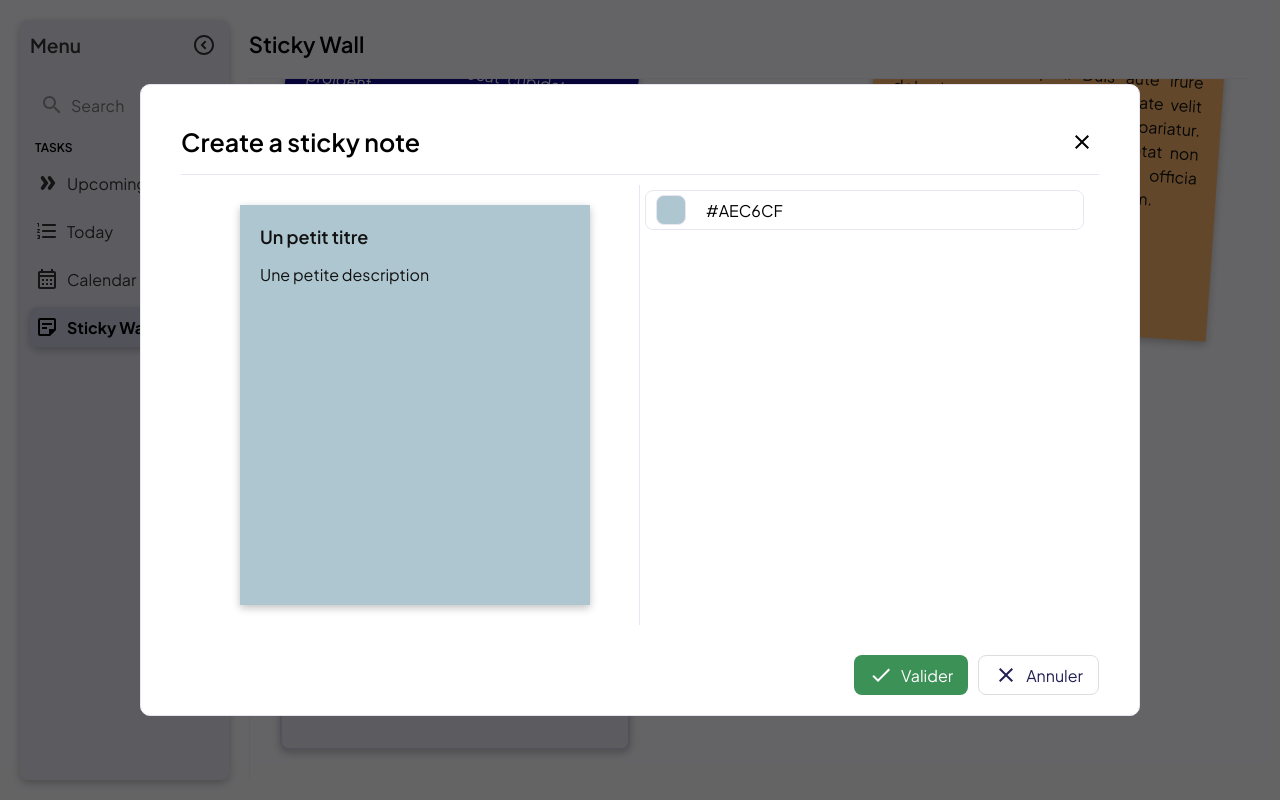
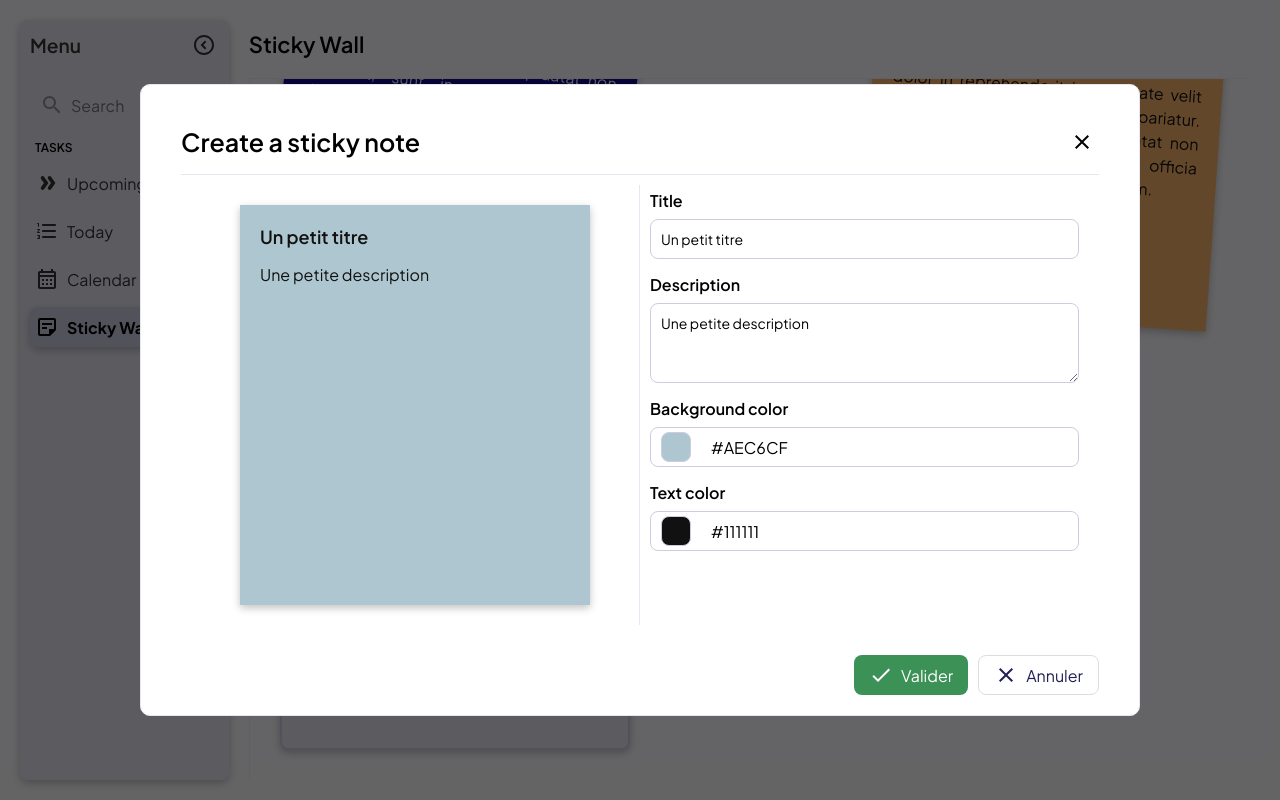
Before and after one commit to SkyHuss/todoList, a React (Vite) app: page /sticky-wall in a window 1280 px wide. Both pictures are taken after a click on the element 454 px from the left and 550 px from the top of the page. Built offline with nearby package versions, Linux system fonts and the light colour scheme.

Commit message:
feat(sticky-wall): implement form design and update

```diff
--- a/src/components/Generic/ColorPicker/ColorPicker.css
+++ b/src/components/Generic/ColorPicker/ColorPicker.css
@@ -5,18 +5,22 @@
 .picker-wrapper .color-picker-container {
     height: 40px;
     width: 100%;
-    border: solid 1px var(--neutral-300);
+    border: solid 1px var(--neutral-400);
     border-radius: 8px;
     display: flex;
     align-items: center;
     gap: 20px;
 }
 
+.picker-wrapper .color-picker-container:hover {
+    cursor: pointer;
+}
+
 .picker-wrapper .color-picker-container .color-preview {
     height: 30px;
     width: 30px;
     border-radius: 8px;
-    border: solid 1px var(--neutral-300);
+    border: solid 1px var(--neutral-400);
     margin-left: 10px;
 }
 
@@ -26,4 +30,5 @@
     top: 40px;
     box-shadow: rgba(0, 0, 0, 0.24) 0px 3px 8px;
     border-radius: 8px;
+    z-index: 10;
 }
--- a/src/components/forms/StickyNoteForm/StickyNoteForm.css
+++ b/src/components/forms/StickyNoteForm/StickyNoteForm.css
@@ -17,7 +17,35 @@
 
 .sticky-note-form-container .content .form-section {
     width: 50%;
-    padding: 5px;
+    padding: 5px 10px;
+}
+
+.sticky-note-form-container .content .form-section .form-input {
+    display: flex;
+    flex-direction: column;
+    gap: 8px;
+    margin-bottom: 15px;
+}
+
+.sticky-note-form-container .content .form-section .form-input .label{
+    font-weight: 600;
+    font-size: 16px;
+}
+
+.sticky-note-form-container .content .form-section .form-input input {
+    height: 40px;
+    border: solid 1px var(--neutral-400);
+    border-radius: 8px;
+    padding: 10px;
+    font-size: 14px;
+}
+
+.sticky-note-form-container .content .form-section .form-input textarea {
+    height: 80px;
+    border: solid 1px var(--neutral-400);
+    border-radius: 8px;
+    padding: 10px;
+    font-size: 14px;
 }
 
 .sticky-note-form-container .action-buttons {
--- a/src/components/forms/StickyNoteForm/StickyNoteForm.tsx
+++ b/src/components/forms/StickyNoteForm/StickyNoteForm.tsx
@@ -3,52 +3,94 @@ import { useState } from 'react';
 import { HexColorPicker } from 'react-colorful';
 import { v4 as uuidv4 } from 'uuid';
 import { ButtonType } from '../../../constants/Button';
-import { StickNoteType } from "../../../pages/stickyWall/stickyWall"
+import { StickNoteType } from "../../../pages/stickyWall/stickyWall";
 import ActionButton from '../../Generic/ActionButton/ActionButton';
 import ColorPicker from '../../Generic/ColorPicker/ColorPicker';
 import StickNote from '../../StickyNote/StickyNote';
-import "./StickyNoteForm.css"
+import "./StickyNoteForm.css";
 
 interface Props {
-    closeModal: () => void
+    closeModal: () => void;
 }
 
-export default function StickyNoteForm({closeModal}:Props) {
-
-    // TODO: define default note or get old note
-    const stickyNote: StickNoteType = {
+export default function StickyNoteForm({ closeModal }: Props) {
+    // Initialisation de l'état pour la note
+    const [stickyNote, setStickyNote] = useState<StickNoteType>({
         id: uuidv4(),
         title: "Un petit titre",
         description: "Une petite description",
         bgColor: "#AEC6CF",
         textColor: "#111111"
-    }
+    });
 
-    const [bgColor, setBgColor] = useState<string>(stickyNote.bgColor);
-    const [color, setColor] = useState<string>(stickyNote.textColor);
-    const [isBackgroundPickerOpen, setIsBackgroundPickerOpen] = useState<boolean>(false);
-    const [isColorPickerOpen, setIsColorPickerOpen] = useState<boolean>(false);
-
-
+    // Fonction générique pour gérer les changements
+    const handleChange = (key: keyof StickNoteType, value: string) => {
+        setStickyNote((prev) => ({ ...prev, [key]: value }));
+    };
 
     const validateForm = () => {
-        console.log("creation de l element: ", stickyNote)
-        console.log("la bg color: ", bgColor)
-    }
+        console.log("Création de l'élément: ", stickyNote);
+    };
 
-    return <div className="sticky-note-form-container">
+    return (
+        <div className="sticky-note-form-container">
             <div className="content">
                 <div className="preview-section">
-                <StickNote note={stickyNote} rotate={false}/>
+                    <StickNote note={stickyNote} rotate={false} />
                 </div>
                 <div className="form-section">
+                    <div className="form-input">
+                        <div className="label">Title</div>
+                        <input
+                            type="text"
+                            name="title"
+                            placeholder="Enter a cool title ..."
+                            value={stickyNote.title}
+                            onChange={(e) => handleChange('title', e.target.value)}
+                        />
+                    </div>
 
-                <ColorPicker colorHex={bgColor} setColorHex={setBgColor}/>
+                    <div className="form-input">
+                        <div className="label">Description</div>
+                        <textarea
+                            name="description"
+                            placeholder="Entrez a description"
+                            value={stickyNote.description}
+                            onChange={(e) => handleChange('description', e.target.value)}
+                        />
+                    </div>
+
+                    <div className="form-input">
+                        <div className="label">Background color</div>
+                        <ColorPicker
+                            colorHex={stickyNote.bgColor}
+                            setColorHex={(color) => handleChange('bgColor', color)}
+                        />
+                    </div>
+
+                    <div className="form-input">
+                        <div className="label">Text color</div>
+                        <ColorPicker
+                            colorHex={stickyNote.textColor}
+                            setColorHex={(color) => handleChange('textColor', color)}
+                        />
+                    </div>
                 </div>
             </div>
             <div className="action-buttons">
-            <ActionButton label='Valider' icon={Check} type={ButtonType.primary} onClick={validateForm}/>
-            <ActionButton label='Annuler' icon={Close} type={ButtonType.secondary} onClick={closeModal}/>
+                <ActionButton
+                    label="Valider"
+                    icon={Check}
+                    type={ButtonType.primary}
+                    onClick={validateForm}
+                />
+                <ActionButton
+                    label="Annuler"
+                    icon={Close}
+                    type={ButtonType.secondary}
+                    onClick={closeModal}
+                />
             </div>
         </div>
+    );
 }
--- a/src/pages/stickyWall/stickyWall.css
+++ b/src/pages/stickyWall/stickyWall.css
@@ -16,7 +16,7 @@
     padding: 30px;
     display: flex;
     justify-content: space-between;
-    gap: 20px;
+    gap: 30px;
     flex-wrap: wrap;
 }
 
```
Lines whose indentation alone changed are shown as unchanged.
